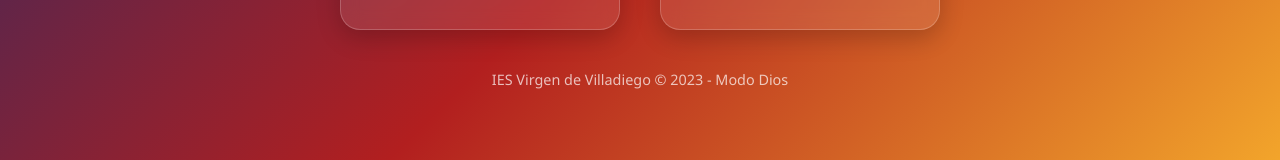
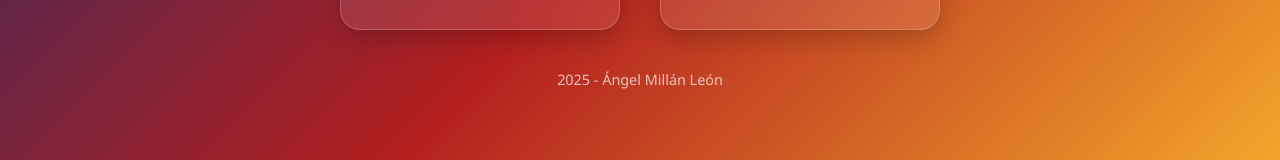
Before and after one commit to angelmicelti/IESModoDios, a plain HTML site: page index.html in a window 1280 px wide. Shown: the part 491-651 px from the top of the page. Drawn offline with Linux system fonts and the light colour scheme.

Commit message:
Update index.html

```diff
--- a/index.html
+++ b/index.html
@@ -442,7 +442,7 @@
     </div>
 
     <div class="footer">
-        IES Virgen de Villadiego &copy; 2023 - Modo Dios
+        2025 - Ángel Millán León
     </div>
 
     <script>
```
